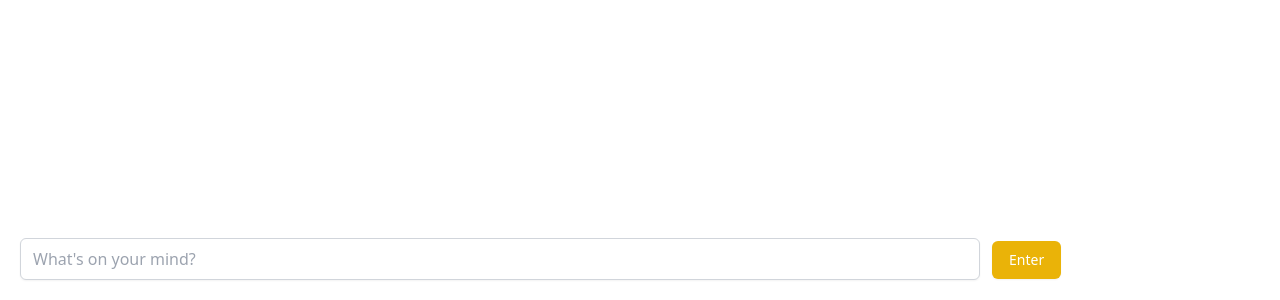
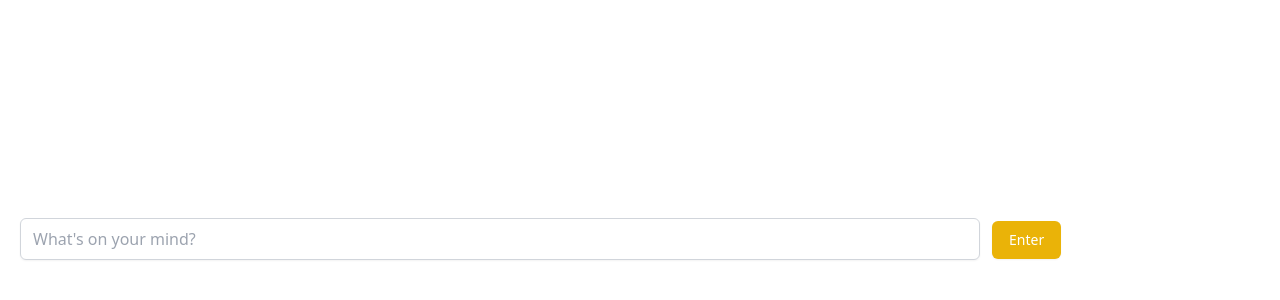
Before and after one commit to soonsimi/nextjs-practice, a Next.js app: page /chat/subject in a window 1280 px wide. Shown: the part 500-800 px from the top of the page. Built offline with nearby package versions, Linux system fonts and the light colour scheme.

Commit message:
chat fixed locate

```diff
--- a/pages/chat/subject.tsx
+++ b/pages/chat/subject.tsx
@@ -20,8 +20,8 @@ const Subject: NextPage = () => {
   };
 
   return (
-    <div className=" w-screen h-screen flex flex-col items-center justify-center relative">
-      <div className="w-full absolute bottom-5 left-5 right-5">
+    <div className="fixed w-screen h-screen flex flex-col items-center justify-center">
+      <div className="w-full absolute bottom-10 left-5 right-5">
         <form onSubmit={onSubmit}>
           <input
             onChange={onChange}
```
